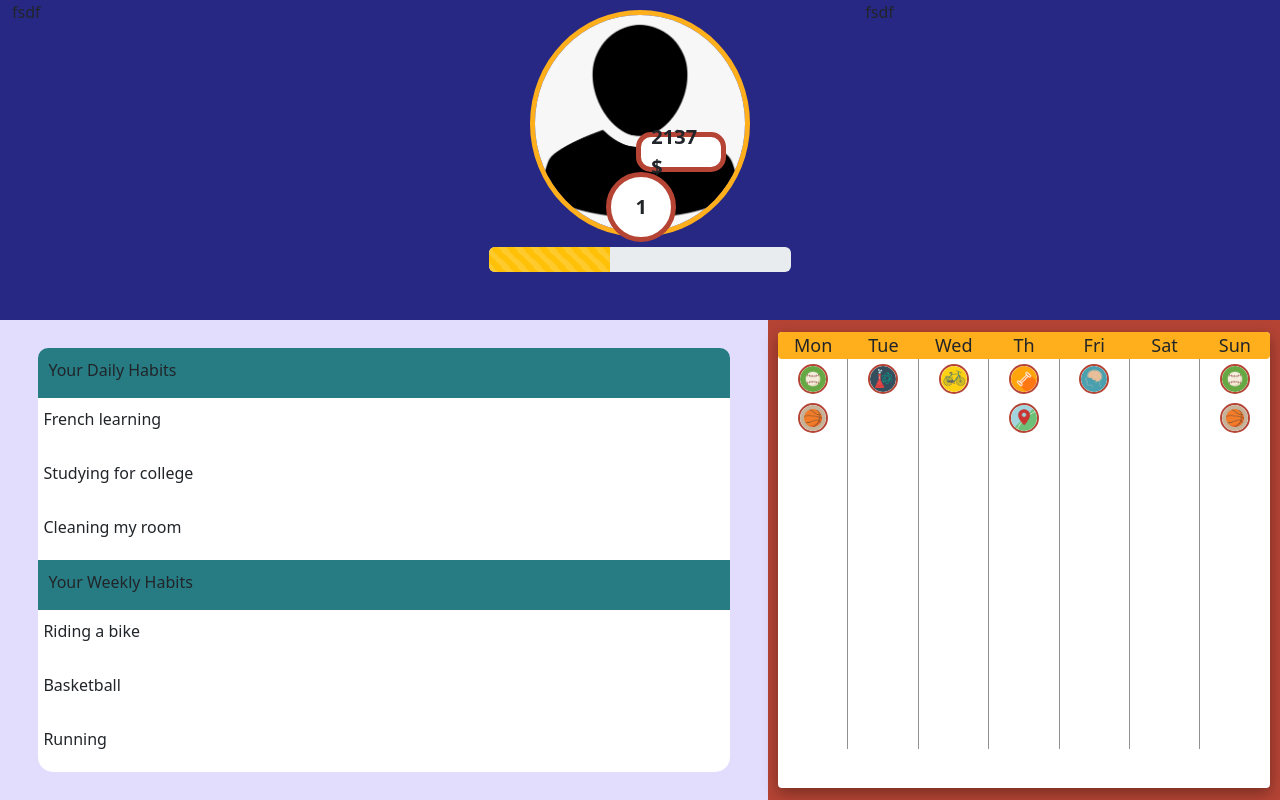
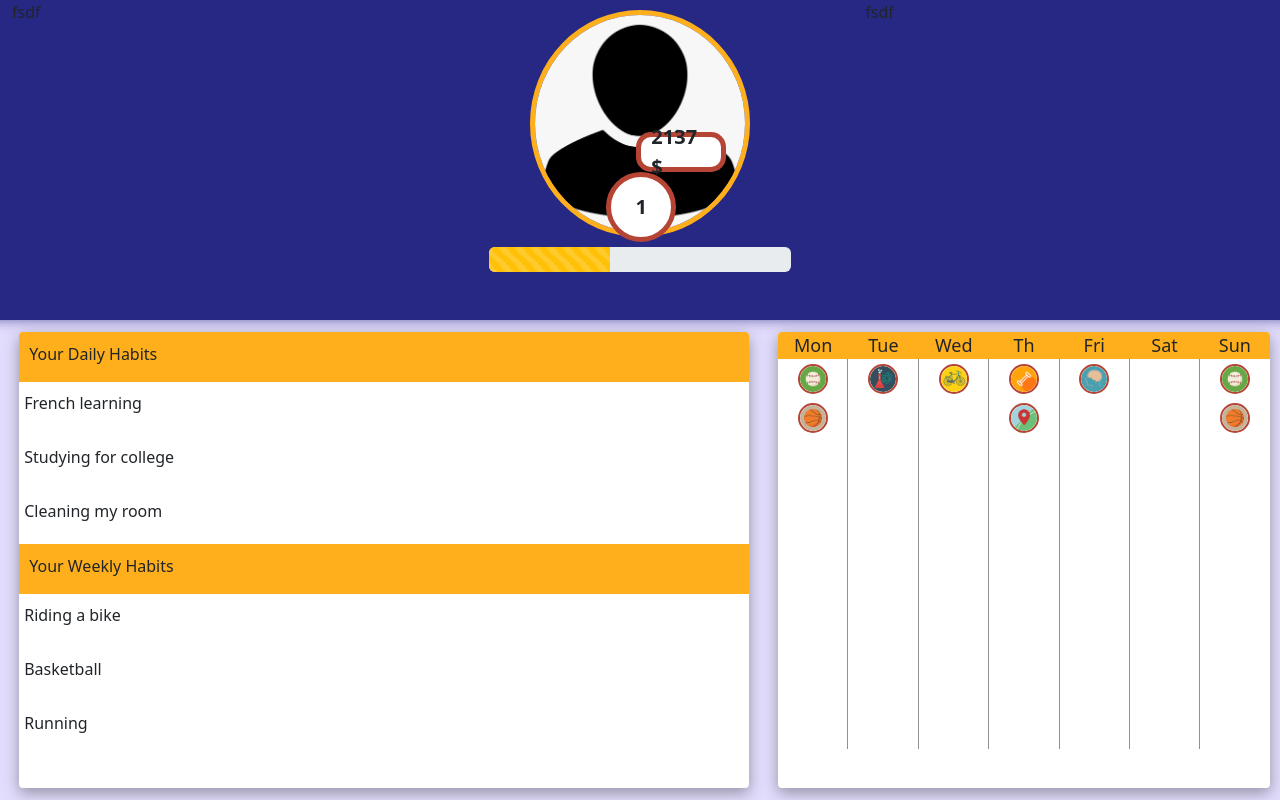
Before and after one commit to m-prezes/HACKATON-AKAI2022, a React (Create React App) app in the folder frontend/: page / in a window 1280 px wide. Built offline with nearby package versions, Linux system fonts and the light colour scheme.

Commit message:
Minor changes

```diff
--- a/frontend/src/components/Calendar.css
+++ b/frontend/src/components/Calendar.css
@@ -18,7 +18,7 @@
     width: 100%;
     justify-content: space-around;
     background-color: var(--secondary-color);
-    border-radius: var(--border-radius);
+    border-radius: var(--border-radius) var(--border-radius) 0 0;
     font-size: 18px;
 }
 
--- a/frontend/src/components/HabitsView.css
+++ b/frontend/src/components/HabitsView.css
@@ -1,7 +1,9 @@
 .habits-container {
-    width: 90%;
+    width: 95%;
+    height: 95%;
+    box-shadow: rgba(0, 0, 0, 0.35) 0px 5px 15px;
     background-color: var(--white);
-    border-radius: 15px;
+    border-radius: var(--border-radius);
     display: flex;
     flex-direction: column;
     align-items: center;
@@ -16,14 +18,14 @@
 
 .label-row {
     width: 100%;
-    background-color: var(--third-color);
+    background-color: var(--secondary-color);
     padding: 10px 0 0 10px;
-    border-radius: 10px 10px 0 0;
+    border-radius: var(--border-radius) var(--border-radius) 0 0;
 }
 
 .label-row-middle {
     width: 100%;
-    background-color: var(--third-color);
+    background-color: var(--secondary-color);
     padding: 10px 0 0 10px;
     /* border-radius: 10px 10px 0 0; */
 }
--- a/frontend/src/components/Hero.css
+++ b/frontend/src/components/Hero.css
@@ -1,4 +1,5 @@
 .hero{
     height: 40%;
     background-color: var(--primary-color);
+    box-shadow: 0px 17px 24px 0px rgba(66, 68, 90, 1);
 }
--- a/frontend/src/components/MainView.css
+++ b/frontend/src/components/MainView.css
@@ -3,6 +3,7 @@
     width: 100%;
     background-color: var(--background-color);
     display: flex;
+    box-shadow: inset 0px 27px 15px -30px var(--primary-color)
 }
 
 .left-main-view {
@@ -16,7 +17,6 @@
 .right-main-view {
     width: 40%;
     height: 100%;
-    background-color: var(--medium-red);
     display: flex;
     align-items: center;
 }
```
